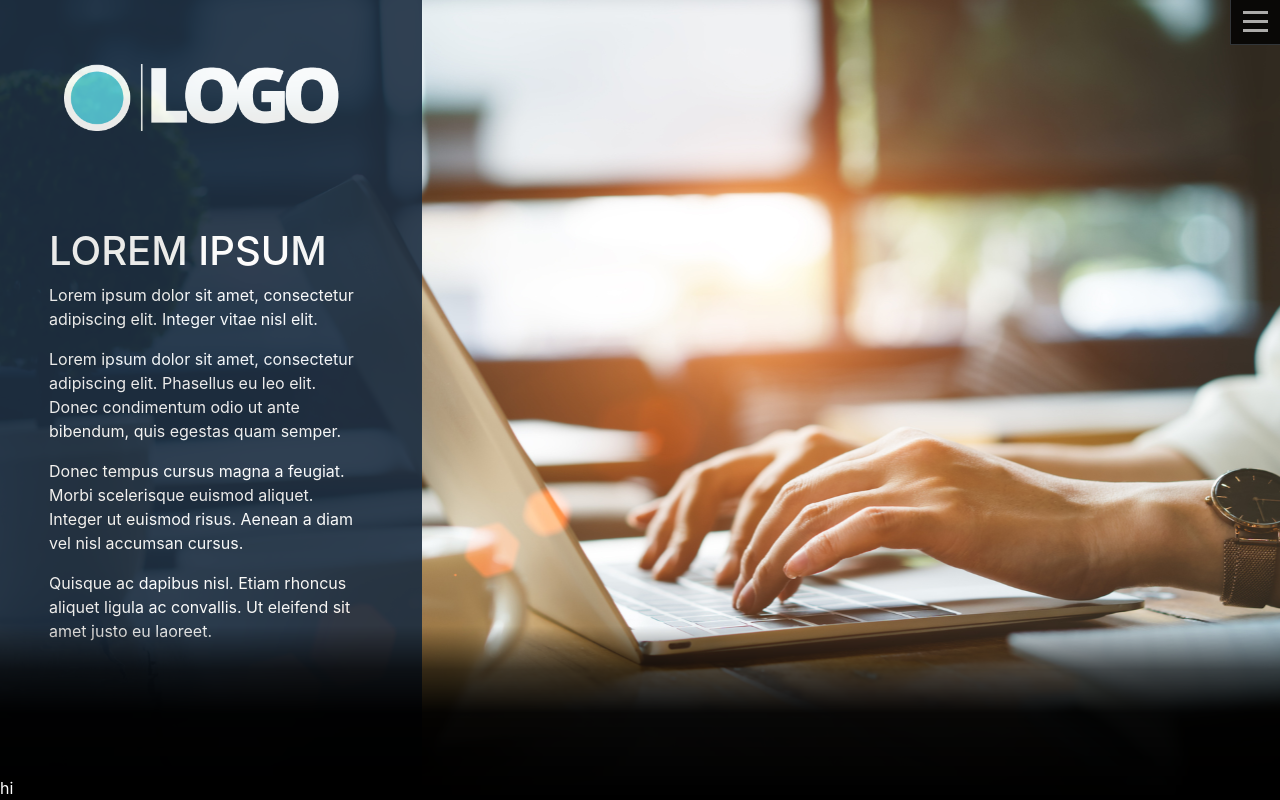
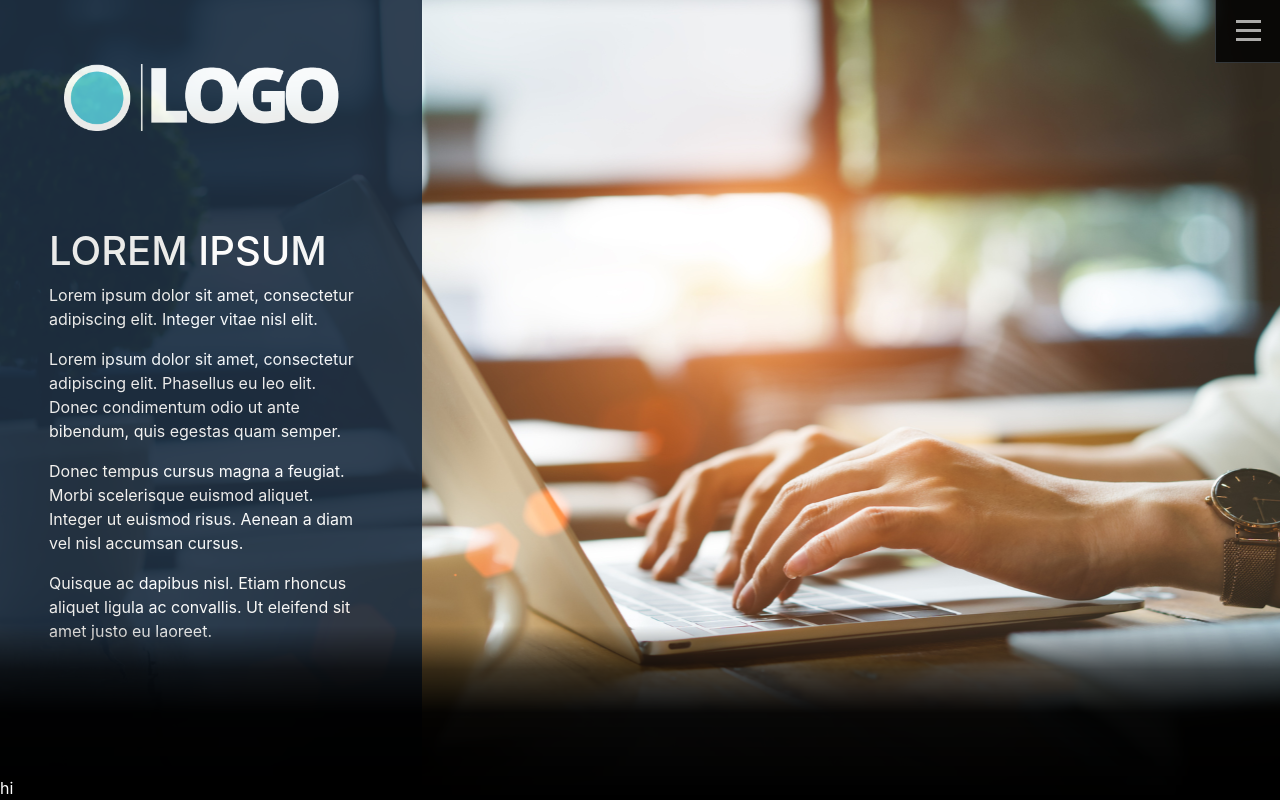
Before and after one commit to Elandi-rj/react-website, a React (Create React App) app: page /home in a window 1280 px wide. Built offline with nearby package versions, Linux system fonts and the light colour scheme; the HTML template or start-up script is replaced by a standard one.

Commit message:
burger menu styling
changed padding to fit figma closer

```diff
--- a/src/components/hamburgernav/style.css
+++ b/src/components/hamburgernav/style.css
@@ -8,12 +8,12 @@
 
 .hamburger-menu {
     position: fixed;
-    right: 25px;
+    right: 40px;
     top: -8px;
 }
 
 .hamburger-menu .btn-dark{
     background-color: black;
     border-radius: 0px;
-
+    padding: 15px 20px 15px 20px;
 }
```
